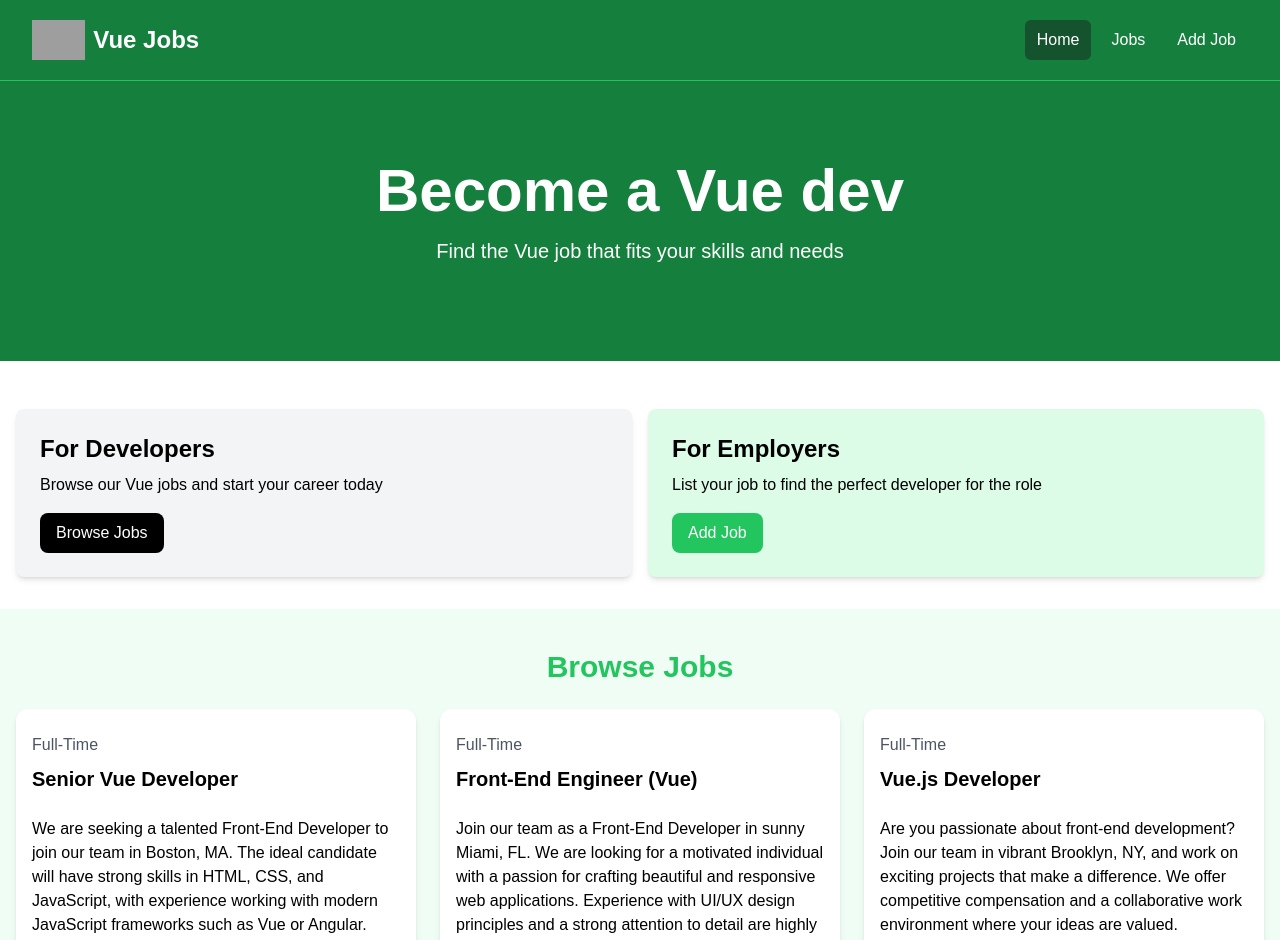
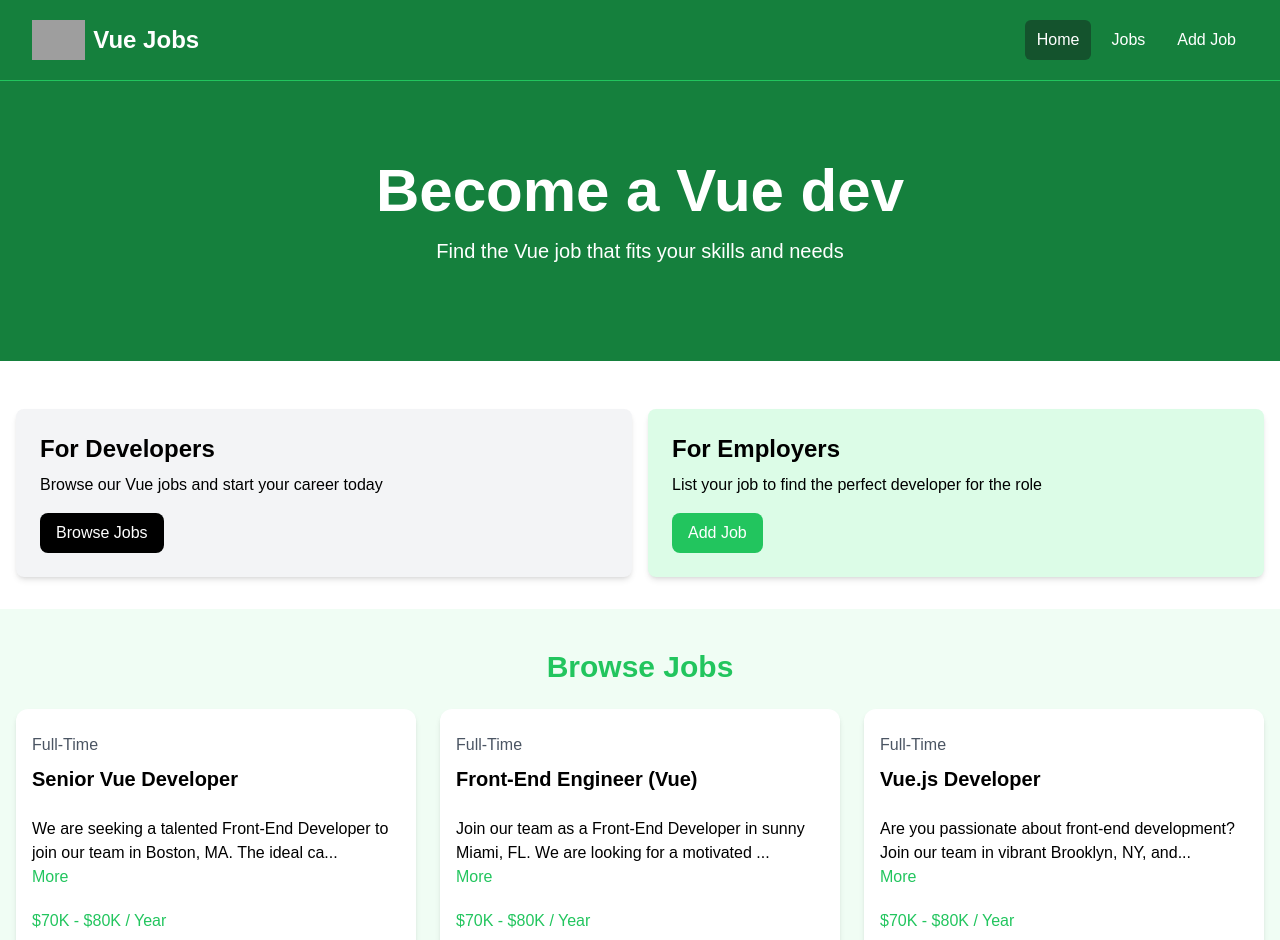
Before and after one commit to akashsagar2805/vue-job-listtings-web-app, a Vue app: page / in a window 1280 px wide. Shown: the top 940 px of the page. Built offline with nearby package versions, Linux system fonts and the light colour scheme; grey boxes are pictures that could not be loaded.

Commit message:
added computed method to show full and less description

```diff
--- a/src/components/JobListing.vue
+++ b/src/components/JobListing.vue
@@ -1,9 +1,24 @@
 <script setup>
-import { defineProps } from 'vue';
+import { ref, computed, defineProps } from 'vue';
+
+const showFullDescription = ref(false);
+
+const toggleDescription = () => {
+    showFullDescription.value = !showFullDescription.value;
+};
 
 const props = defineProps({
     job: Object,
 });
+
+const truncatedDescription = computed(() => {
+    let description = props.job.description;
+    if (!showFullDescription.value) {
+        description = description.substring(0, 90) + '...';
+    }
+    return description;
+});
+
 </script>
 
 <template>
@@ -14,7 +29,11 @@ const props = defineProps({
                 <h3 class="text-xl font-bold">{{ job.title }}</h3>
             </div>
 
-      <div class="mb-5">{{ job.description }}</div>
+            <div>{{ truncatedDescription }}</div>
+
+            <button @click="toggleDescription" class="text-green-500 hover:text-green-600 mb-5">
+                {{ showFullDescription ? 'Less' : 'More' }}
+            </button>
 
             <h3 class="text-green-500 mb-2">{{ job.salary }} / Year</h3>
 
@@ -25,10 +44,8 @@ const props = defineProps({
                     <i class="fa-solid fa-location-dot text-lg"></i>
                     {{ job.location }}
                 </div>
-        <a
-          :href="'/job/' + job.id"
-          class="h-[36px] bg-green-500 hover:bg-green-600 text-white px-4 py-2 rounded-lg text-center text-sm"
-        >
+                <a :href="'/job/' + job.id"
+                    class="h-[36px] bg-green-500 hover:bg-green-600 text-white px-4 py-2 rounded-lg text-center text-sm">
                     Read More
                 </a>
             </div>
```
Lines whose indentation alone changed are shown as unchanged.
